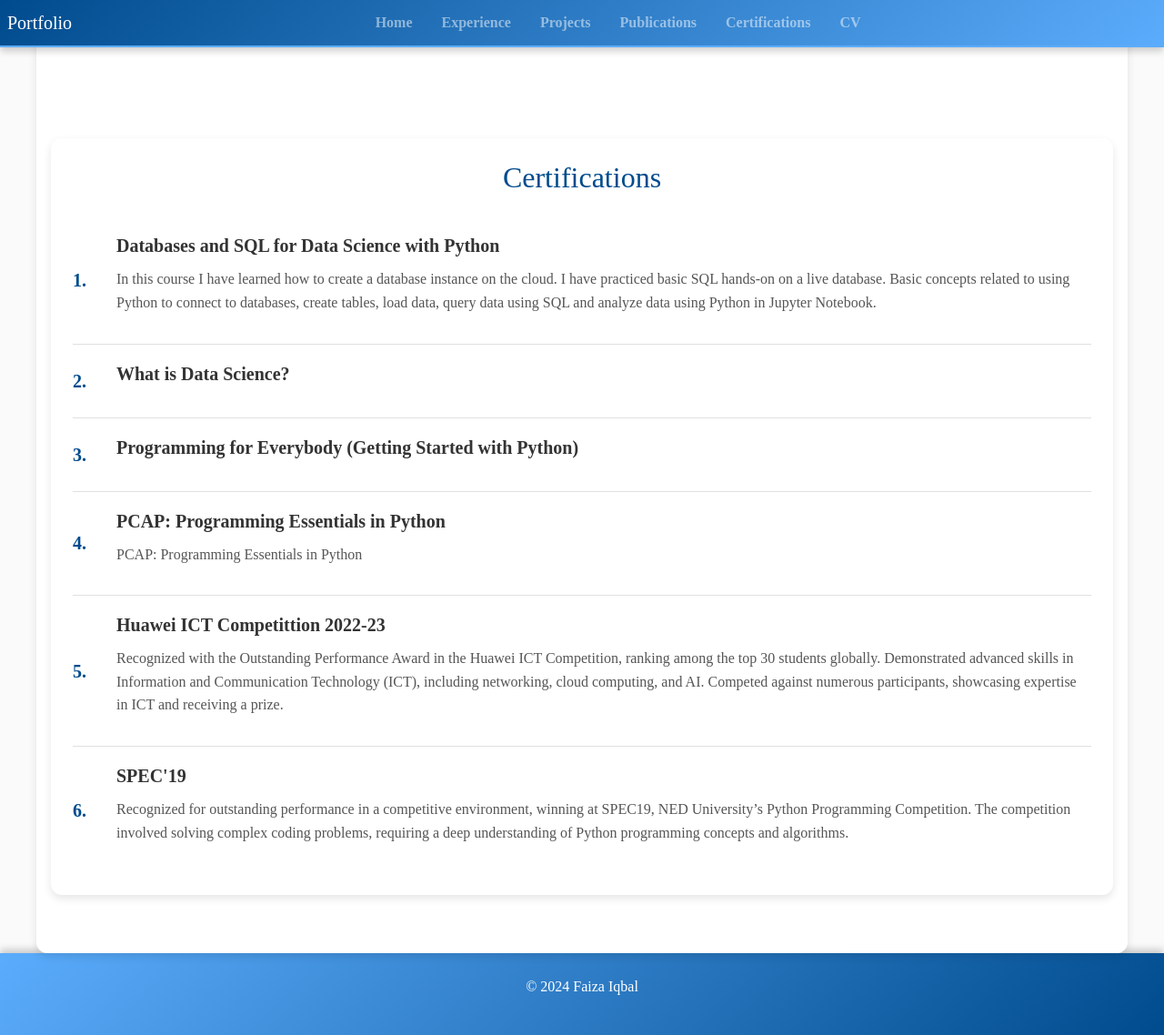
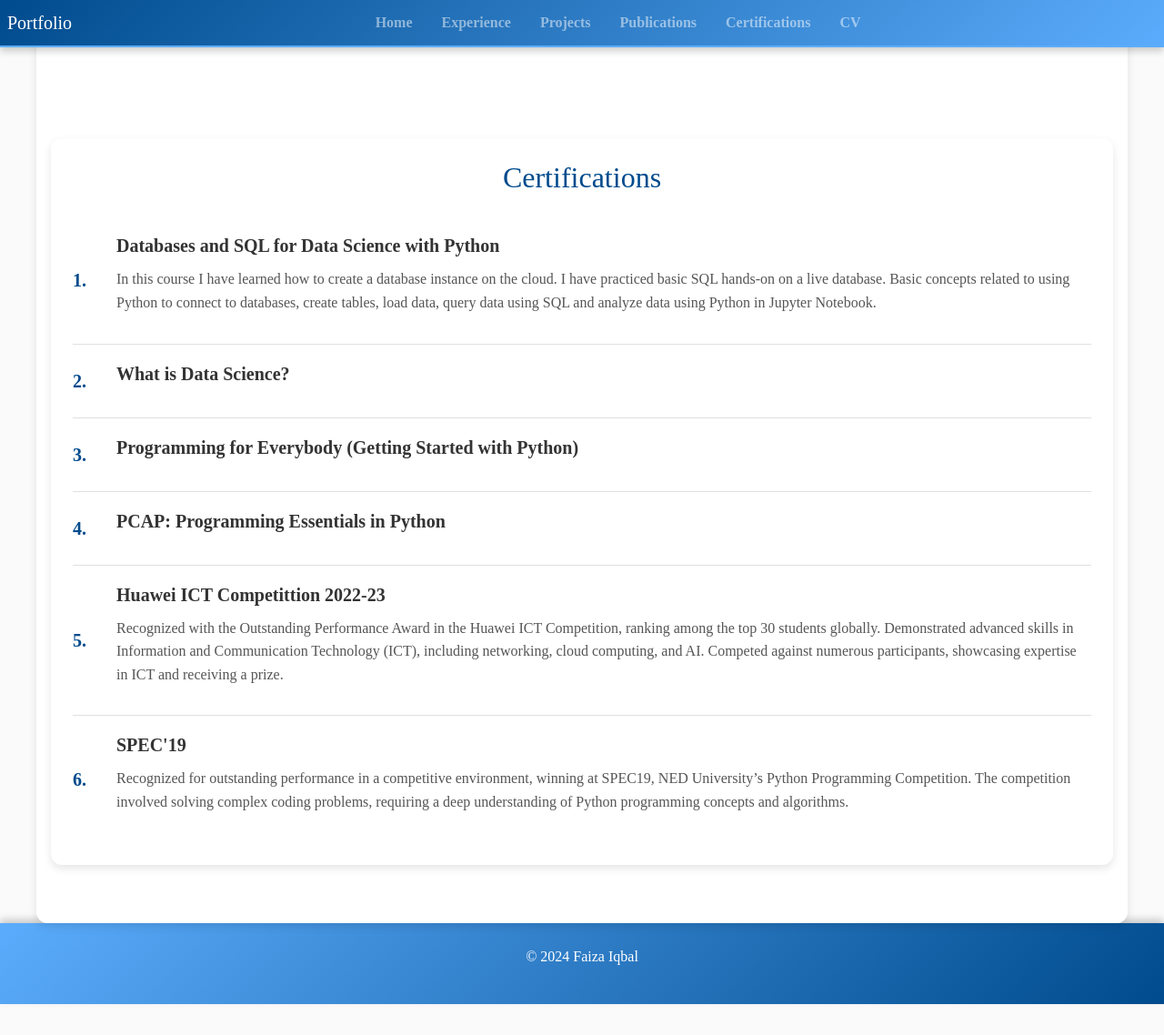
Before and after one commit to faizaiqbalsyed/faizaiqbalsyed.github.io, a Jekyll site: the page built from certifications.md, in a window 1280 px wide and 1138 px high. Shown: the whole window at 91% size. Built offline with Jekyll 4.4.1, drawn with Linux system fonts in a browser that asks for light colours; nearby versions of some CDN libraries; our own code applies the rules of GitHub Pages for plain Markdown files.

Commit message:
Update certifications.md

```diff
--- a/certifications.md
+++ b/certifications.md
@@ -24,7 +24,7 @@
 
         <li class="certificate-item">
             <a href="https://faizaiqbalsyed.github.io/Programming_essentials.pdf" class="certificate-title" download>PCAP: Programming Essentials in Python</a>
-            <p class="certificate-description">PCAP: Programming Essentials in Python</p>
+            <p class="certificate-description"></p>
         </li>
 
         <li class="certificate-item">
```
